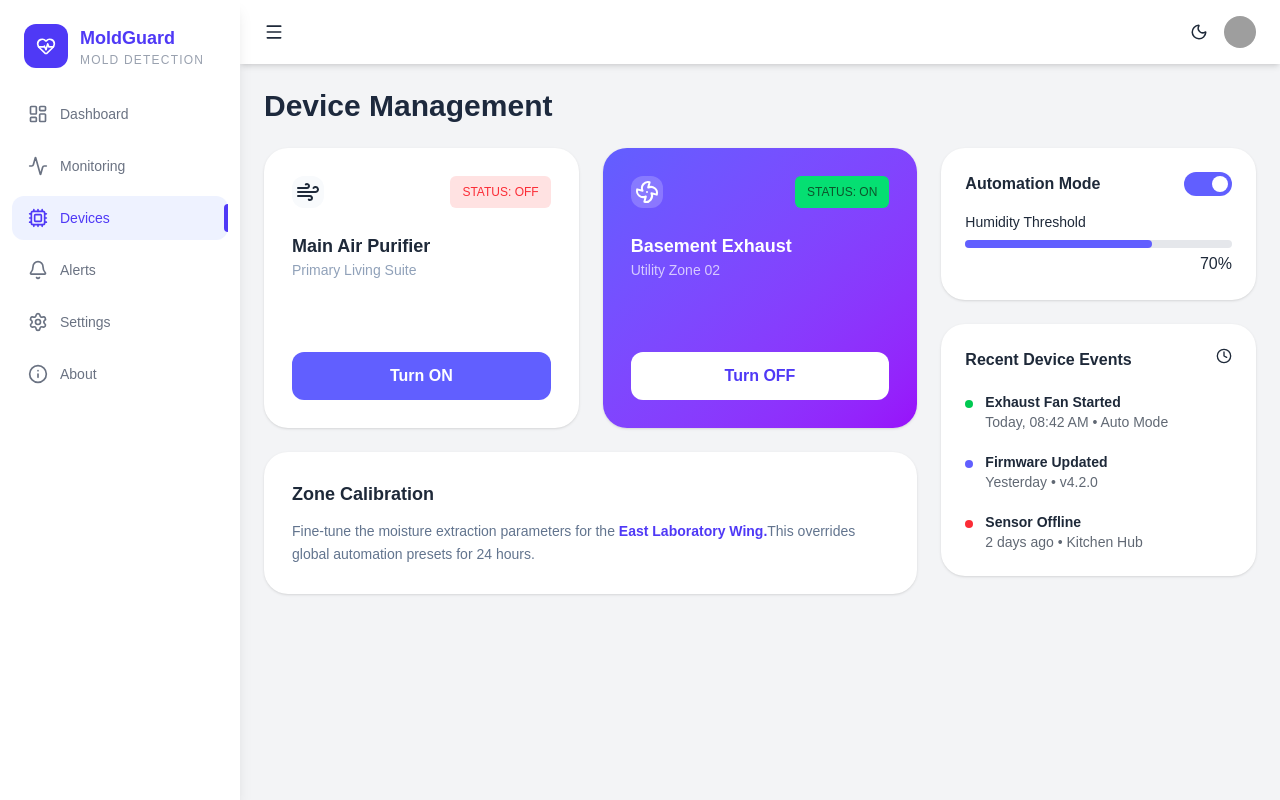
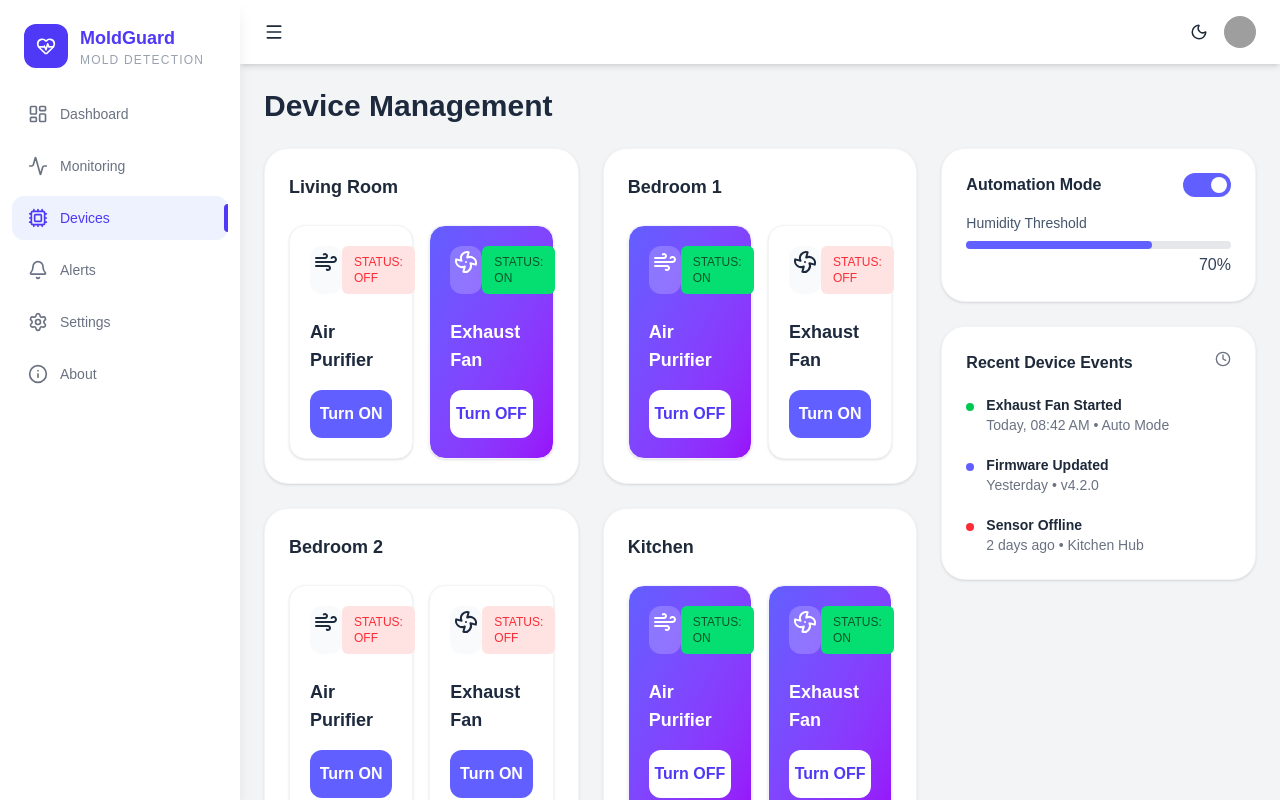
Before and after one commit to Aqillaaprly/MoldDetection_PBL6, a Next.js app: page /devices in a window 1280 px wide. Built offline with nearby package versions, Linux system fonts and the light colour scheme; grey boxes are pictures that could not be loaded.

Commit message:
fix device card and dark mode

```diff
--- a/app/(main)/devices/page.tsx
+++ b/app/(main)/devices/page.tsx
@@ -8,14 +8,40 @@ import ZoneCalibration from "@/components/devices/ZoneCalibration"
 
 export default function DevicePage() {
 
-  const [airPurifierOn, setAirPurifierOn] = useState(false)
-  const [exhaustOn, setExhaustOn] = useState(true)
+  const [rooms, setRooms] = useState([
+    {
+      name: "Living Room",
+      purifier: false,
+      exhaust: true
+    },
+    {
+      name: "Bedroom 1",
+      purifier: true,
+      exhaust: false
+    },
+    {
+      name: "Bedroom 2",
+      purifier: false,
+      exhaust: false
+    },
+    {
+      name: "Kitchen",
+      purifier: true,
+      exhaust: true
+    }
+  ])
+
+  const toggleDevice = (index: number, type: "purifier" | "exhaust") => {
+    const updated = [...rooms]
+    updated[index][type] = !updated[index][type]
+    setRooms(updated)
+  }
 
   return (
     <div className="space-y-6">
 
       <div className="flex justify-between items-center">
-        <h1 className="text-3xl font-bold text-slate-800">
+        <h1 className="text-3xl font-bold text-slate-800 dark:text-white">
           Device Management
         </h1>
       </div>
@@ -24,23 +50,41 @@ export default function DevicePage() {
 
         <div className="col-span-12 lg:col-span-8 space-y-6">
 
+          {/* Rooms */}
           <div className="grid md:grid-cols-2 gap-6">
 
+            {rooms.map((room, i) => (
+              <div
+                key={i}
+                className="bg-white dark:bg-gray-900 rounded-3xl p-6 shadow-sm border border-gray-100 dark:border-gray-800 space-y-6"
+              >
+
+                <h3 className="font-semibold text-lg">
+                  {room.name}
+                </h3>
+
+                <div className="grid grid-cols-2 gap-4">
+
                   <DeviceCard
-              name="Main Air Purifier"
-              location="Primary Living Suite"
-              isOn={airPurifierOn}
-              toggle={() => setAirPurifierOn(!airPurifierOn)}
+                    name="Air Purifier"
+                    location={room.name}
+                    isOn={room.purifier}
+                    toggle={() => toggleDevice(i, "purifier")}
                     type="purifier"
                   />
 
                   <DeviceCard
-              name="Basement Exhaust"
-              location="Utility Zone 02"
-              isOn={exhaustOn}
-              toggle={() => setExhaustOn(!exhaustOn)}
+                    name="Exhaust Fan"
+                    location={room.name}
+                    isOn={room.exhaust}
+                    toggle={() => toggleDevice(i, "exhaust")}
                     type="exhaust"
                   />
+
+                </div>
+
+              </div>
+            ))}
 
           </div>
 
--- a/components/devices/AutomationPanel.tsx
+++ b/components/devices/AutomationPanel.tsx
@@ -7,16 +7,20 @@ export default function AutomationPanel() {
   const [automation, setAutomation] = useState(true)
 
   return (
-    <div className="bg-white rounded-3xl p-6 shadow-sm">
+    <div className="bg-white dark:bg-gray-900 rounded-3xl p-6 shadow-sm border border-gray-100 dark:border-gray-800">
 
       <div className="flex justify-between items-center mb-4">
 
-        <span className="font-semibold">Automation Mode</span>
+        <span className="font-semibold text-slate-800 dark:text-gray-200">
+          Automation Mode
+        </span>
 
         <div
           onClick={() => setAutomation(!automation)}
-          className={`w-12 h-6 rounded-full flex items-center px-1 cursor-pointer ${
-            automation ? "bg-indigo-500" : "bg-gray-300"
+          className={`w-12 h-6 rounded-full flex items-center px-1 cursor-pointer transition ${
+            automation
+              ? "bg-indigo-500"
+              : "bg-gray-300 dark:bg-gray-700"
           }`}
         >
           <div
@@ -28,13 +32,17 @@ export default function AutomationPanel() {
 
       </div>
 
-      <p className="text-sm mb-2">Humidity Threshold</p>
+      <p className="text-sm mb-2 text-slate-600 dark:text-gray-400">
+        Humidity Threshold
+      </p>
 
-      <div className="w-full h-2 bg-gray-200 rounded-full">
+      <div className="w-full h-2 bg-gray-200 dark:bg-gray-700 rounded-full">
         <div className="w-[70%] h-full bg-indigo-500 rounded-full" />
       </div>
 
-      <p className="text-right mt-1">70%</p>
+      <p className="text-right mt-1 text-slate-700 dark:text-gray-300">
+        70%
+      </p>
 
     </div>
   )
--- a/components/devices/DeviceCard.tsx
+++ b/components/devices/DeviceCard.tsx
@@ -22,14 +22,14 @@ export default function DeviceCard({
 
   const statusStyle = isOn
     ? "bg-green-400 text-green-900"
-    : "bg-red-100 text-red-500"
+    : "bg-red-100 text-red-500 dark:bg-red-900/40 dark:text-red-400"
 
   return (
     <div
-      className={`rounded-3xl p-7 h-[280px] flex flex-col justify-between shadow-sm transition ${
+      className={`rounded-2xl p-5 flex flex-col justify-between shadow-sm transition border border-gray-100 dark:border-gray-800 ${
         isOn
           ? "bg-gradient-to-br from-indigo-500 to-purple-600 text-white"
-          : "bg-white"
+          : "bg-white dark:bg-gray-900 text-slate-800 dark:text-gray-200"
       }`}
     >
 
@@ -39,7 +39,9 @@ export default function DeviceCard({
 
           <div
             className={`p-1 rounded-xl ${
-              isOn ? "bg-white/20" : "bg-slate-50"
+              isOn
+                ? "bg-white/20"
+                : "bg-slate-50 dark:bg-gray-800"
             }`}
           >
             <Icon />
@@ -53,18 +55,21 @@ export default function DeviceCard({
 
         <h3 className="text-lg font-semibold">{name}</h3>
 
-        <p className={`text-sm ${isOn ? "text-white/70" : "text-slate-400"}`}>
-          {location}
+        <p className={`text-sm ${
+          isOn
+            ? "text-white/70"
+            : "text-slate-400 dark:text-gray-400"
+        }`}>
         </p>
 
       </div>
 
       <button
         onClick={toggle}
-        className={`w-full py-3 rounded-xl font-semibold ${
+        className={`w-full py-3 rounded-xl font-semibold mt-4 ${
           isOn
             ? "bg-white text-indigo-600"
-            : "bg-indigo-500 text-white"
+            : "bg-indigo-500 text-white hover:bg-indigo-600"
         }`}
       >
         {isOn ? "Turn OFF" : "Turn ON"}
--- a/components/devices/DeviceEvents.tsx
+++ b/components/devices/DeviceEvents.tsx
@@ -3,11 +3,13 @@ import { Clock } from "lucide-react"
 export default function DeviceEvents() {
 
   return (
-    <div className="bg-white rounded-3xl p-6 shadow-sm">
+    <div className="bg-white dark:bg-gray-900 border border-gray-100 dark:border-gray-800 rounded-3xl p-6 shadow-sm">
 
       <div className="flex justify-between mb-5">
-        <h4 className="font-semibold">Recent Device Events</h4>
-        <Clock size={16} />
+        <h4 className="font-semibold text-gray-800 dark:text-gray-200">
+          Recent Device Events
+        </h4>
+        <Clock size={16} className="text-gray-500" />
       </div>
 
       <div className="space-y-5 text-sm">
@@ -15,24 +17,36 @@ export default function DeviceEvents() {
         <div className="flex gap-3">
           <div className="w-2 h-2 bg-green-500 rounded-full mt-2" />
           <div>
-            <p className="font-semibold">Exhaust Fan Started</p>
-            <p className="opacity-70">Today, 08:42 AM • Auto Mode</p>
+            <p className="font-semibold text-gray-800 dark:text-gray-200">
+              Exhaust Fan Started
+            </p>
+            <p className="text-gray-500 dark:text-gray-400">
+              Today, 08:42 AM • Auto Mode
+            </p>
           </div>
         </div>
 
         <div className="flex gap-3">
           <div className="w-2 h-2 bg-indigo-500 rounded-full mt-2" />
           <div>
-            <p className="font-semibold">Firmware Updated</p>
-            <p className="opacity-70">Yesterday • v4.2.0</p>
+            <p className="font-semibold text-gray-800 dark:text-gray-200">
+              Firmware Updated
+            </p>
+            <p className="text-gray-500 dark:text-gray-400">
+              Yesterday • v4.2.0
+            </p>
           </div>
         </div>
 
         <div className="flex gap-3">
           <div className="w-2 h-2 bg-red-500 rounded-full mt-2" />
           <div>
-            <p className="font-semibold">Sensor Offline</p>
-            <p className="opacity-70">2 days ago • Kitchen Hub</p>
+            <p className="font-semibold text-gray-800 dark:text-gray-200">
+              Sensor Offline
+            </p>
+            <p className="text-gray-500 dark:text-gray-400">
+              2 days ago • Kitchen Hub
+            </p>
           </div>
         </div>
 
--- a/components/devices/ZoneCalibration.tsx
+++ b/components/devices/ZoneCalibration.tsx
@@ -1,13 +1,13 @@
 export default function ZoneCalibration() {
 
   return (
-    <div className="bg-white rounded-3xl p-7 shadow-sm">
+    <div className="bg-white dark:bg-gray-900 border border-gray-100 dark:border-gray-800 rounded-3xl p-7 shadow-sm">
 
-      <h3 className="text-lg font-semibold mb-3">
+      <h3 className="text-lg font-semibold mb-3 text-gray-800 dark:text-gray-200">
         Zone Calibration
       </h3>
 
-      <p className="text-sm text-slate-500 leading-relaxed">
+      <p className="text-sm text-slate-500 dark:text-gray-400 leading-relaxed">
         Fine-tune the moisture extraction parameters for the
         <span className="text-indigo-600 font-semibold">
           {" "}East Laboratory Wing.
```
Lines whose indentation alone changed are shown as unchanged.
